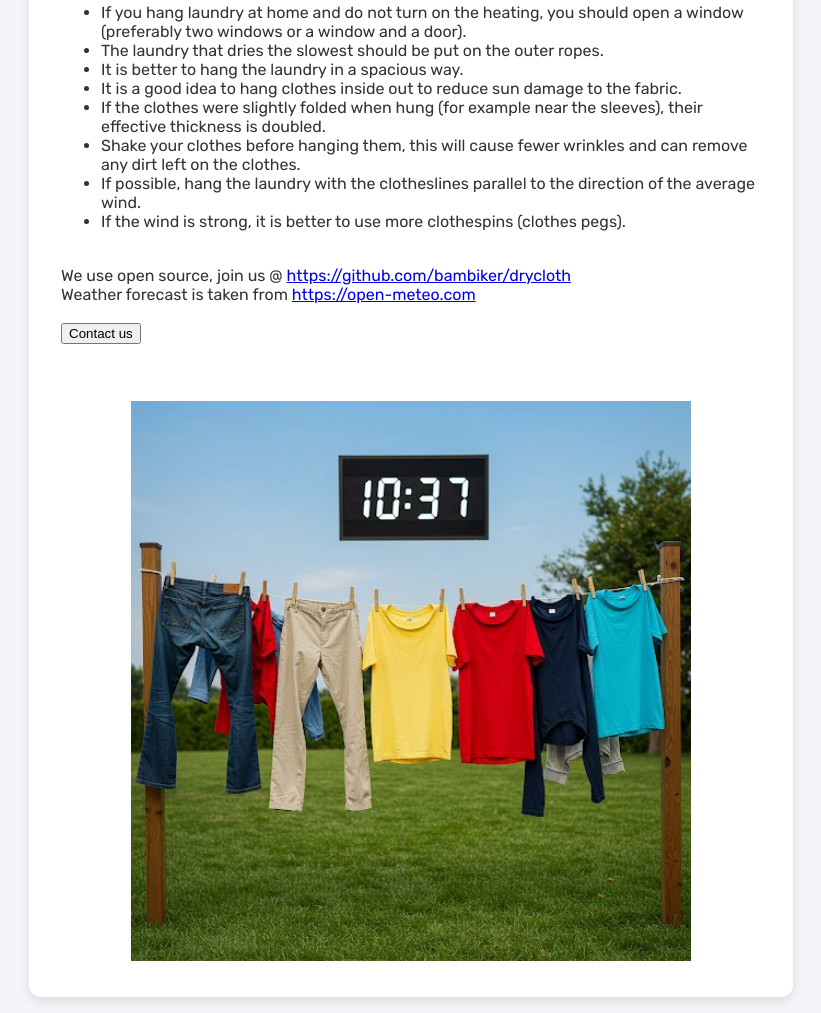
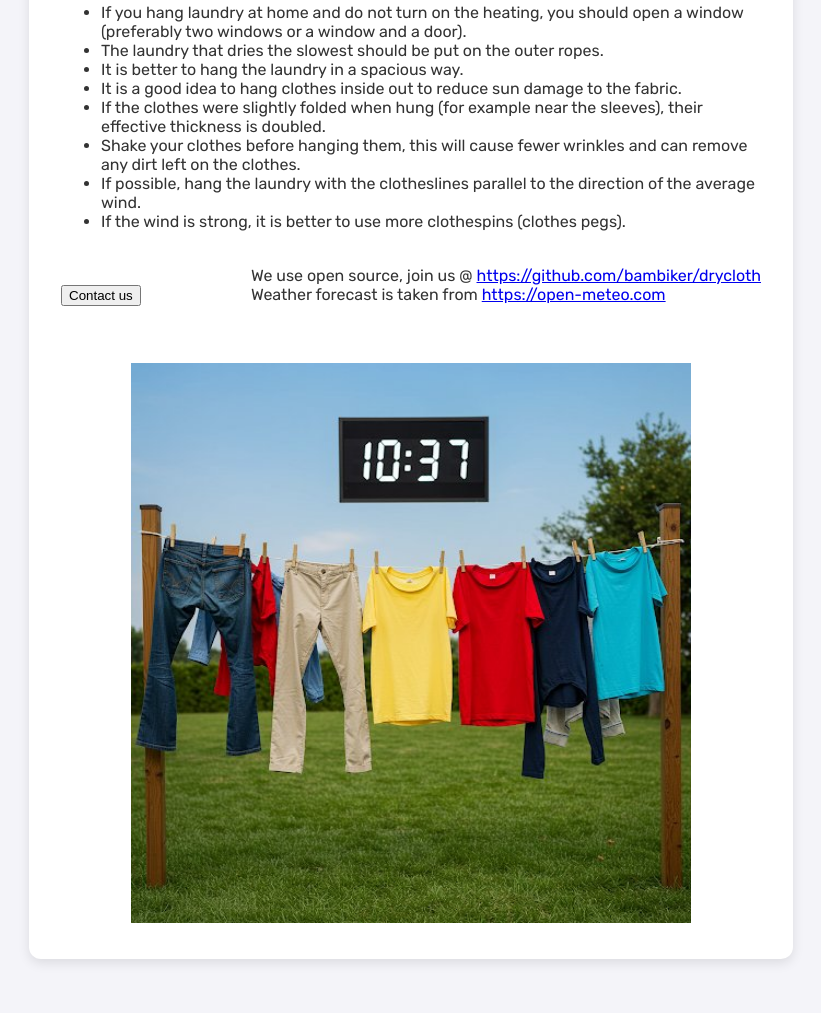
Before and after one commit to bambiker/drycloth, a plain HTML site: page index.html in a window 1280 px wide. Shown: the part 1143-2156 px from the top of the page, without its empty margins (229-1050 px from the left). After the commit the page ends 2118 px from the top, so only its background shows below. Drawn offline with Linux system fonts and the light colour scheme.

Commit message:
Update index.html

```diff
--- a/index.html
+++ b/index.html
@@ -227,8 +227,11 @@ document.getElementById('span1').innerHTML=myString;
 
 </script>
 <br>
+
+<span class="langhb">
 We use open source, join us @ <a href="https://github.com/bambiker/drycloth" target="_blank"> https://github.com/bambiker/drycloth </a> <br>
 Weather forecast is taken from  <a href="https://open-meteo.com/" target="_blank"> https://open-meteo.com </a> <br>
+</span>
 
 <br>
  <span id="span2"></span>
```
